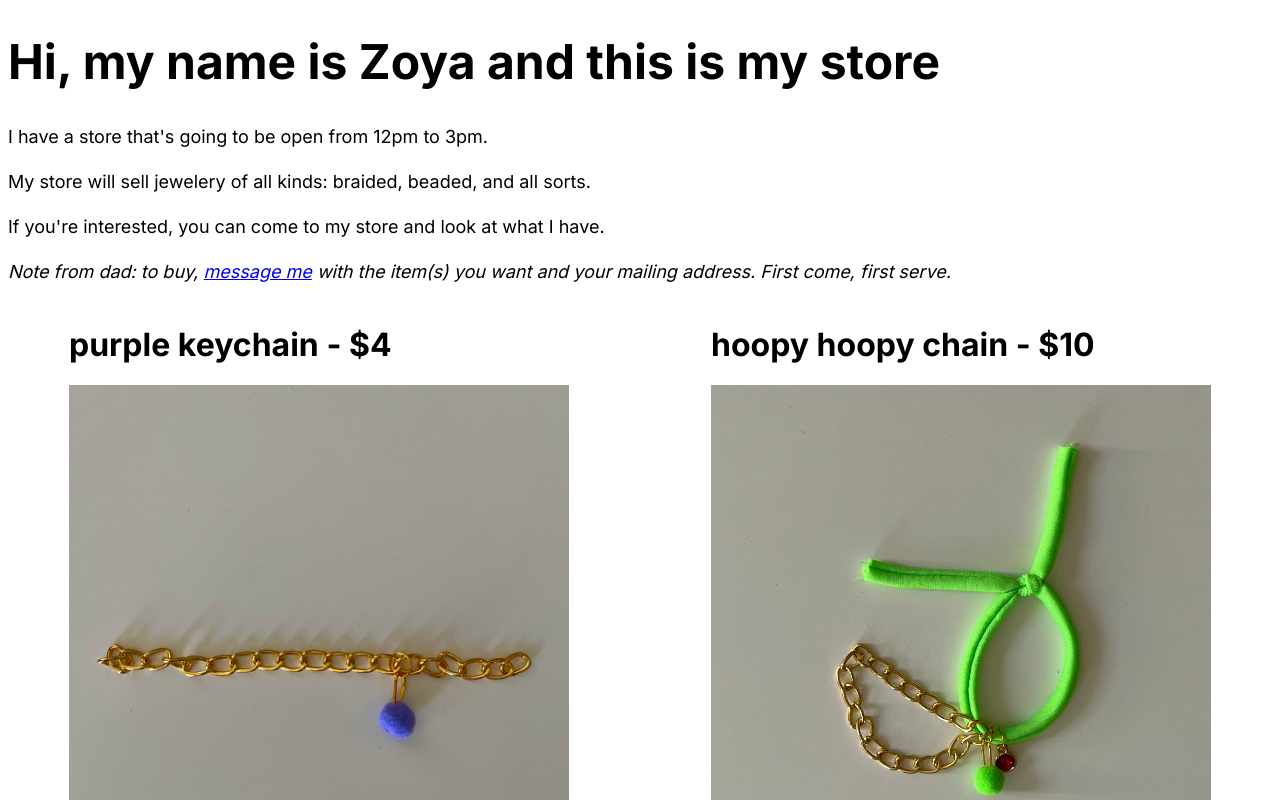
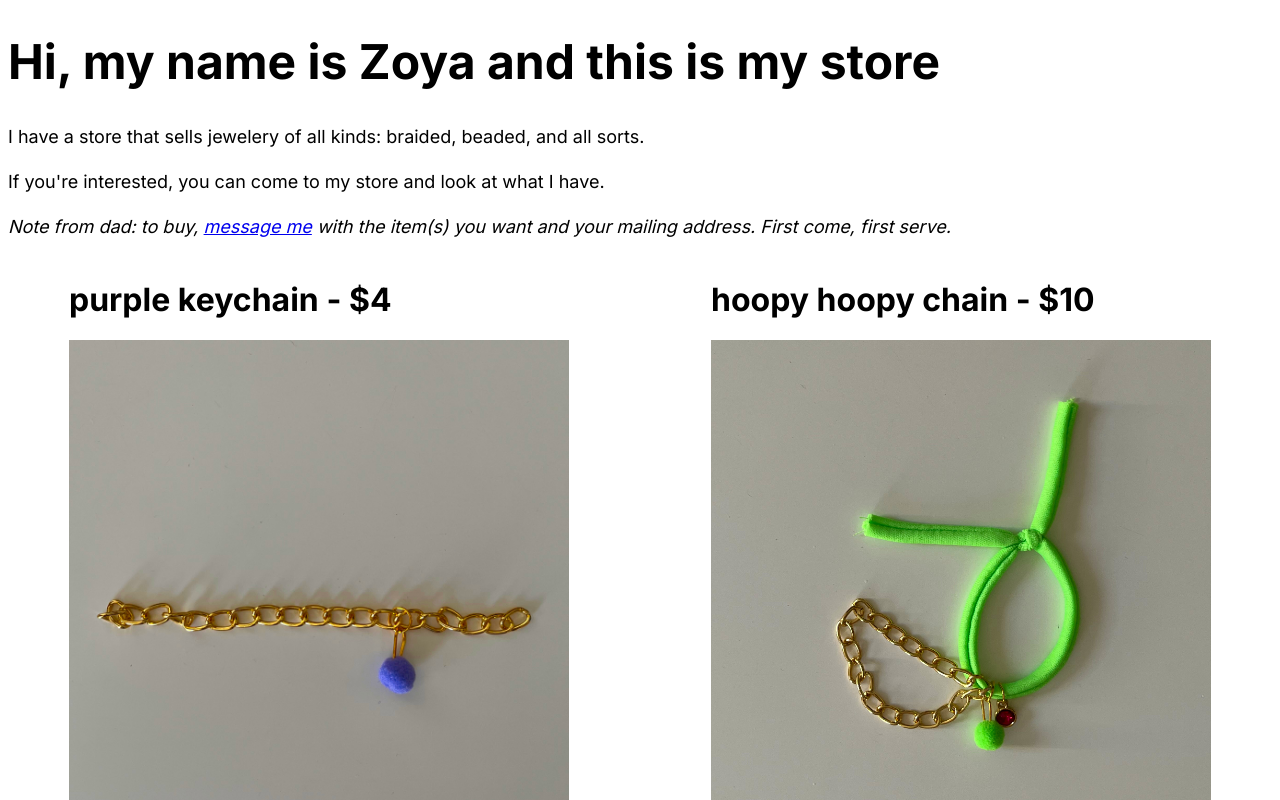
Before and after one commit to lyoshenka/zoyastore, a Next.js app: page / in a window 1280 px wide. Shown: the top 800 px of the page. Built offline with nearby package versions, Linux system fonts and the light colour scheme.

Commit message:
store open 24/7 now

```diff
--- a/app/page.tsx
+++ b/app/page.tsx
@@ -49,10 +49,9 @@ export default function Home() {
         Hi, my name is Zoya and this is my store
       </h1>
       <div style={{ fontSize: "18px", lineHeight: "1.5" }}>
-        <p>I have a store that's going to be open from 12pm to 3pm.</p>
         <p>
-          My store will sell jewelery of all kinds: braided, beaded, and all
-          sorts.
+          I have a store that sells jewelery of all kinds: braided, beaded, and
+          all sorts.
         </p>
         <p>
           If you're interested, you can come to my store and look at what I
```
